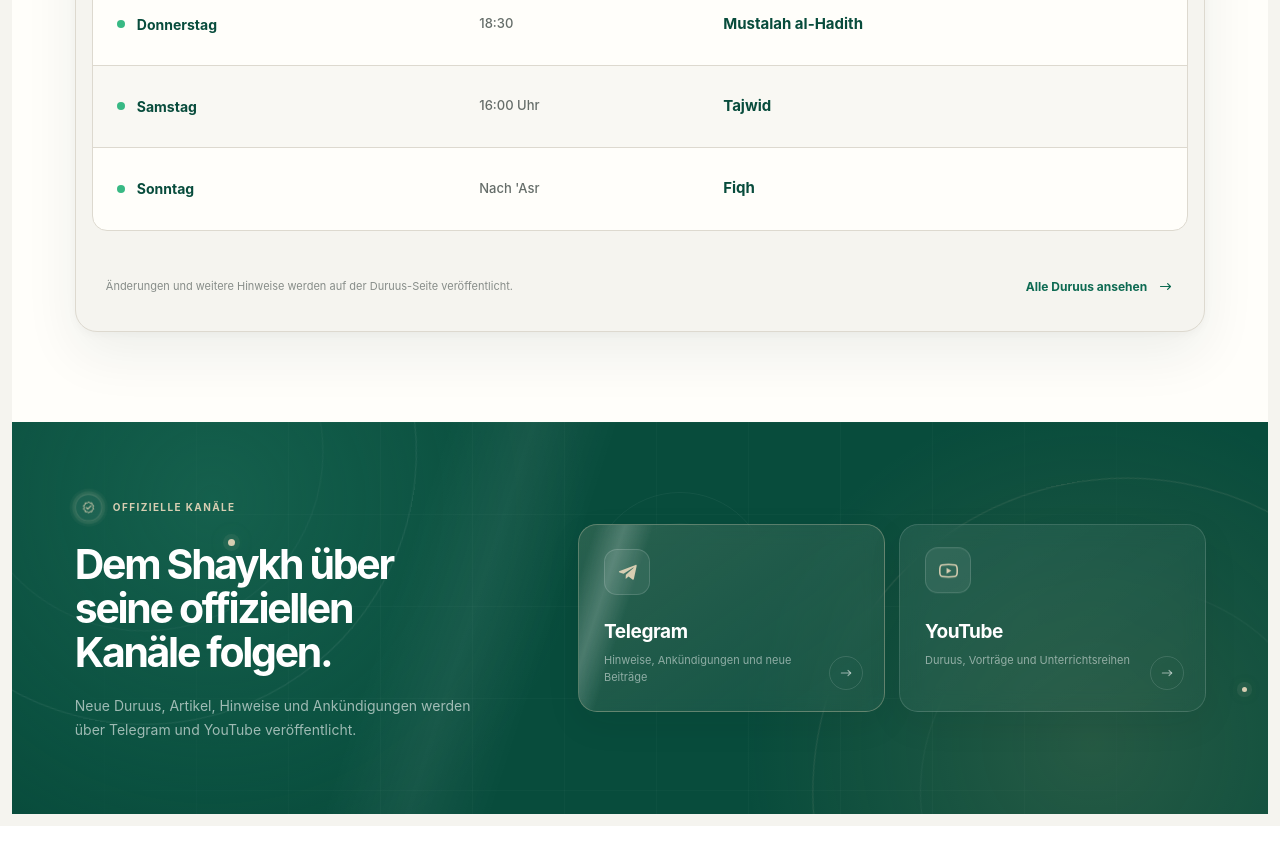
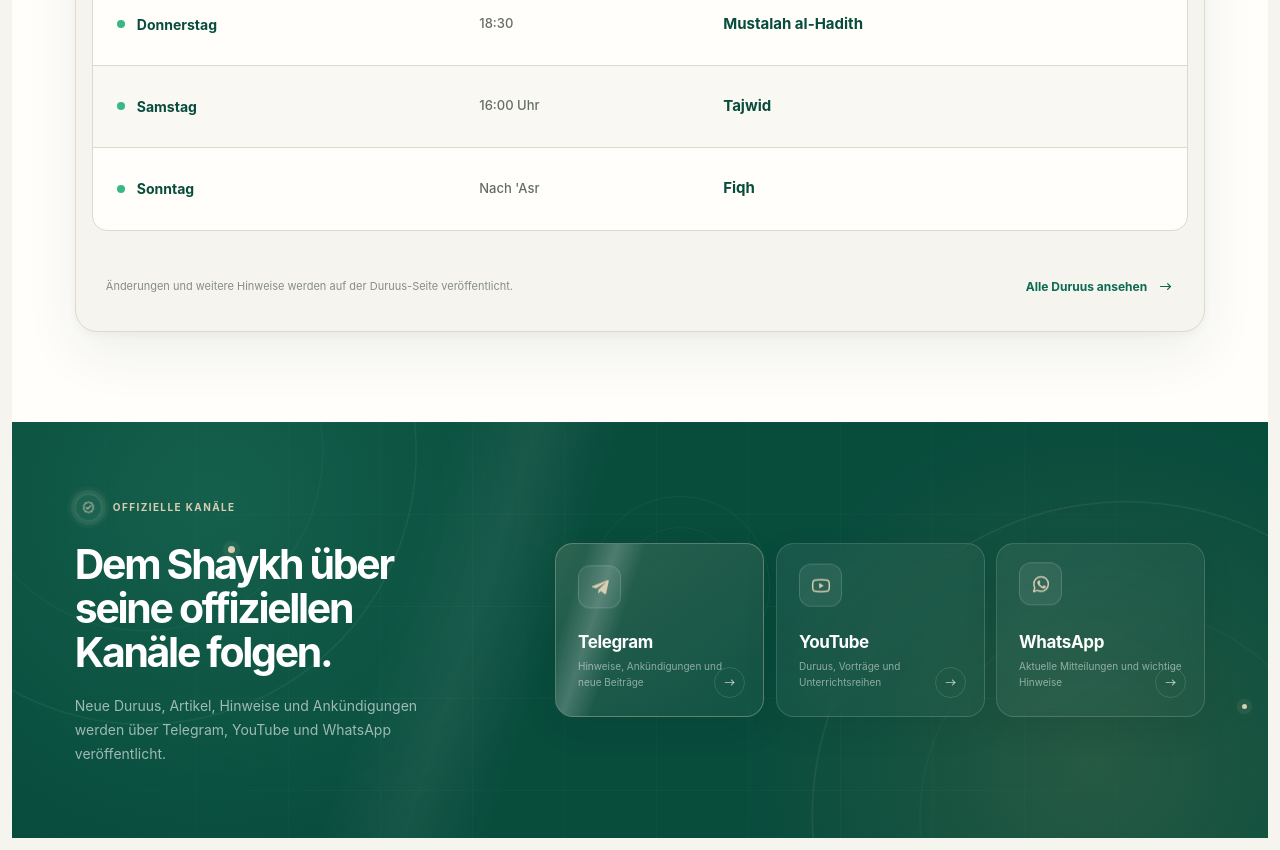
Before and after one commit to SoufianElfouzari/Shaykh-Sayed-Ibn-Basyuni-Website, a React (Vite) app: page / in a window 1280 px wide. Shown: the part 3000-3850 px from the top of the page. Before the commit the page ends 3826 px from the top, so only its background shows below. Built offline with nearby package versions, Linux system fonts and the light colour scheme.

Commit message:
feat: add whatsapp channel to official channels

```diff
--- a/src/pages/Home/components/OfficialChannels.css
+++ b/src/pages/Home/components/OfficialChannels.css
@@ -366,9 +366,9 @@
   margin: 0 auto;
   display: grid;
   grid-template-columns:
-    minmax(320px, 0.78fr)
-    minmax(500px, 1.22fr);
-  gap: clamp(60px, 8vw, 130px);
+    minmax(300px, 0.75fr)
+    minmax(0, 1.25fr);
+  gap: clamp(55px, 7vw, 115px);
   align-items: center;
 }
 
@@ -472,22 +472,23 @@
 .sib-channels-banner-links {
   width: 100%;
   display: grid;
-  grid-template-columns: repeat(2, minmax(0, 1fr));
-  gap: 14px;
+  grid-template-columns:
+    repeat(3, minmax(0, 1fr));
+  gap: 12px;
   perspective: 1000px;
 }
 
 .sib-channels-banner-link {
   position: relative;
   min-width: 0;
-  min-height: 185px;
-  padding: 25px;
+  min-height: 174px;
+  padding: 22px;
   overflow: hidden;
   display: flex;
   align-items: flex-start;
   flex-direction: column;
   border: 1px solid rgba(255, 255, 255, 0.14);
-  border-radius: 19px;
+  border-radius: 18px;
   background:
     linear-gradient(
       145deg,
@@ -521,7 +522,7 @@
   animation-delay:
     calc(
       0.32s +
-        (var(--sib-channel-index) * 0.15s)
+        (var(--sib-channel-index) * 0.14s)
     );
 }
 
@@ -607,14 +608,14 @@
 .sib-channels-banner-link-icon {
   position: relative;
   z-index: 1;
-  width: 46px;
-  height: 46px;
-  flex: 0 0 46px;
+  width: 43px;
+  height: 43px;
+  flex: 0 0 43px;
   display: inline-flex;
   align-items: center;
   justify-content: center;
   border: 1px solid rgba(255, 255, 255, 0.15);
-  border-radius: 13px;
+  border-radius: 12px;
   background: rgba(255, 255, 255, 0.07);
   color: var(--sib-color-accent-soft, #d8ceb2);
   animation:
@@ -632,8 +633,8 @@
 }
 
 .sib-channels-banner-link-icon svg {
-  width: 23px;
-  height: 23px;
+  width: 22px;
+  height: 22px;
   transition:
     transform var(--sib-transition-normal, 280ms ease);
 }
@@ -649,19 +650,14 @@
     scale(1.1);
 }
 
-.sib-channels-banner-link:hover
-  .sib-channels-banner-link-icon svg {
-  transform: scale(1.08);
-}
-
 .sib-channels-banner-link-content {
   position: relative;
   z-index: 1;
   min-width: 0;
-  margin-top: 25px;
+  margin-top: 23px;
   display: flex;
   flex-direction: column;
-  gap: 8px;
+  gap: 7px;
   transition:
     transform var(--sib-transition-normal, 280ms ease);
 }
@@ -681,14 +677,14 @@
       Arial,
       sans-serif
     );
-  font-size: 19px;
+  font-size: 17px;
   line-height: 1.2;
   font-weight: 680;
-  letter-spacing: -0.4px;
+  letter-spacing: -0.35px;
 }
 
 .sib-channels-banner-link-content small {
-  max-width: 210px;
+  max-width: 190px;
   color: rgba(255, 255, 255, 0.5);
   font-family:
     var(
@@ -698,7 +694,7 @@
       Arial,
       sans-serif
     );
-  font-size: 11px;
+  font-size: 10px;
   line-height: 1.55;
   font-weight: 400;
   transition:
@@ -712,11 +708,11 @@
 
 .sib-channels-banner-link-arrow {
   position: absolute;
-  right: 21px;
-  bottom: 21px;
+  right: 18px;
+  bottom: 18px;
   z-index: 1;
-  width: 34px;
-  height: 34px;
+  width: 31px;
+  height: 31px;
   display: inline-flex;
   align-items: center;
   justify-content: center;
@@ -738,8 +734,8 @@
 }
 
 .sib-channels-banner-link-arrow svg {
-  width: 16px;
-  height: 16px;
+  width: 15px;
+  height: 15px;
 }
 
 .sib-channels-banner-link:hover
@@ -758,7 +754,7 @@
   outline-offset: 5px;
 }
 
-@media (max-width: 1050px) {
+@media (max-width: 1120px) {
   .sib-channels-banner {
     padding: 66px 5%;
   }
@@ -781,7 +777,7 @@
   }
 
   .sib-channels-banner-links {
-    max-width: 780px;
+    max-width: 900px;
   }
 }
 
@@ -816,9 +812,9 @@
     padding: 18px;
     display: grid;
     grid-template-columns:
-      44px
+      43px
       minmax(0, 1fr)
-      34px;
+      32px;
     gap: 15px;
     align-items: center;
   }
@@ -863,14 +859,14 @@
   .sib-channels-banner-link {
     padding: 16px;
     grid-template-columns:
-      41px
+      40px
       minmax(0, 1fr);
   }
 
   .sib-channels-banner-link-icon {
-    width: 41px;
-    height: 41px;
-    flex-basis: 41px;
+    width: 40px;
+    height: 40px;
+    flex-basis: 40px;
   }
 
   .sib-channels-banner-link-arrow {
@@ -878,7 +874,7 @@
   }
 
   .sib-channels-banner-link-content strong {
-    font-size: 17px;
+    font-size: 16px;
   }
 }
 
--- a/src/pages/Home/components/OfficialChannels.jsx
+++ b/src/pages/Home/components/OfficialChannels.jsx
@@ -16,6 +16,13 @@ const officialChannels = [
     description: "Duruus, Vorträge und Unterrichtsreihen",
     href: "#",
     type: "youtube",
+  },
+  {
+    id: 3,
+    platform: "WhatsApp",
+    description: "Aktuelle Mitteilungen und wichtige Hinweise",
+    href: "#",
+    type: "whatsapp",
   },
 ];
 
@@ -51,6 +58,30 @@ function YouTubeIcon() {
 
       <path
         d="M10 9L15 12L10 15V9Z"
+        fill="currentColor"
+      />
+    </svg>
+  );
+}
+
+function WhatsAppIcon() {
+  return (
+    <svg
+      viewBox="0 0 24 24"
+      fill="none"
+      xmlns="http://www.w3.org/2000/svg"
+      aria-hidden="true"
+    >
+      <path
+        d="M20 11.7C20 16.1 16.4 19.7 12 19.7C10.6 19.7 9.3 19.3 8.2 18.7L4 20L5.3 15.9C4.6 14.7 4.2 13.2 4.2 11.7C4.2 7.3 7.7 3.8 12.1 3.8C16.5 3.8 20 7.3 20 11.7Z"
+        stroke="currentColor"
+        strokeWidth="1.6"
+        strokeLinecap="round"
+        strokeLinejoin="round"
+      />
+
+      <path
+        d="M9.1 8.1C9.3 7.8 9.5 7.8 9.8 7.8H10.2C10.4 7.8 10.6 7.9 10.7 8.2L11.3 9.7C11.4 10 11.4 10.2 11.2 10.4L10.7 11C10.5 11.2 10.6 11.4 10.7 11.6C11.4 12.8 12.3 13.7 13.6 14.3C13.8 14.4 14 14.5 14.2 14.2L14.9 13.4C15.1 13.2 15.3 13.2 15.6 13.3L17 14C17.3 14.1 17.4 14.3 17.4 14.5C17.4 15.1 17.1 15.8 16.6 16.2C16.1 16.6 15.4 16.8 14.7 16.6C13.4 16.3 11.8 15.5 10.4 14.2C9.2 13.1 8.3 11.7 7.9 10.5C7.7 9.8 8.3 8.7 9.1 8.1Z"
         fill="currentColor"
       />
     </svg>
@@ -114,7 +145,11 @@ function ChannelIcon({ type }) {
     return <TelegramIcon />;
   }
 
-  return <YouTubeIcon />;
+  if (type === "youtube") {
+    return <YouTubeIcon />;
+  }
+
+  return <WhatsAppIcon />;
 }
 
 function OfficialChannels() {
@@ -188,7 +223,8 @@ function OfficialChannels() {
 
           <p className="sib-channels-banner-description">
             Neue Duruus, Artikel, Hinweise und Ankündigungen
-            werden über Telegram und YouTube veröffentlicht.
+            werden über Telegram, YouTube und WhatsApp
+            veröffentlicht.
           </p>
         </div>
 
```
